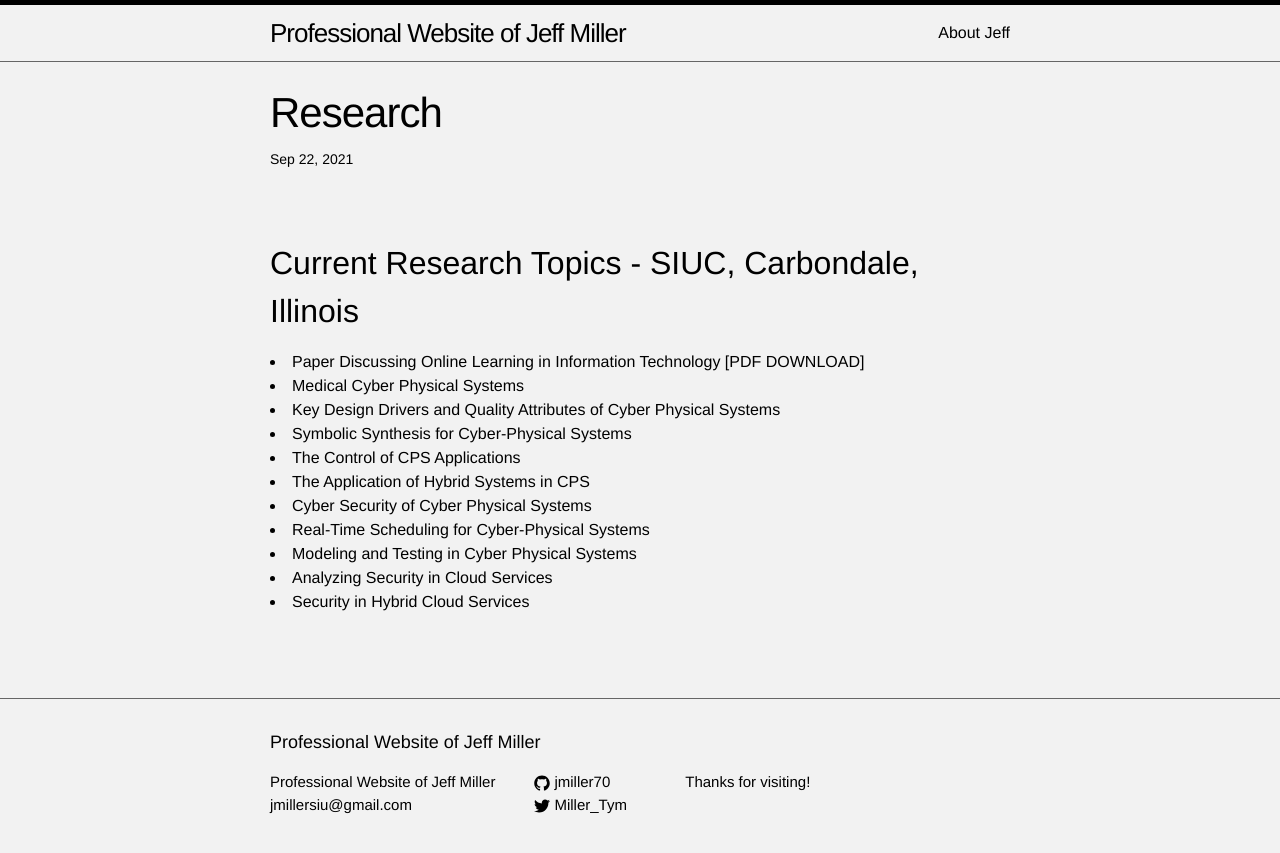
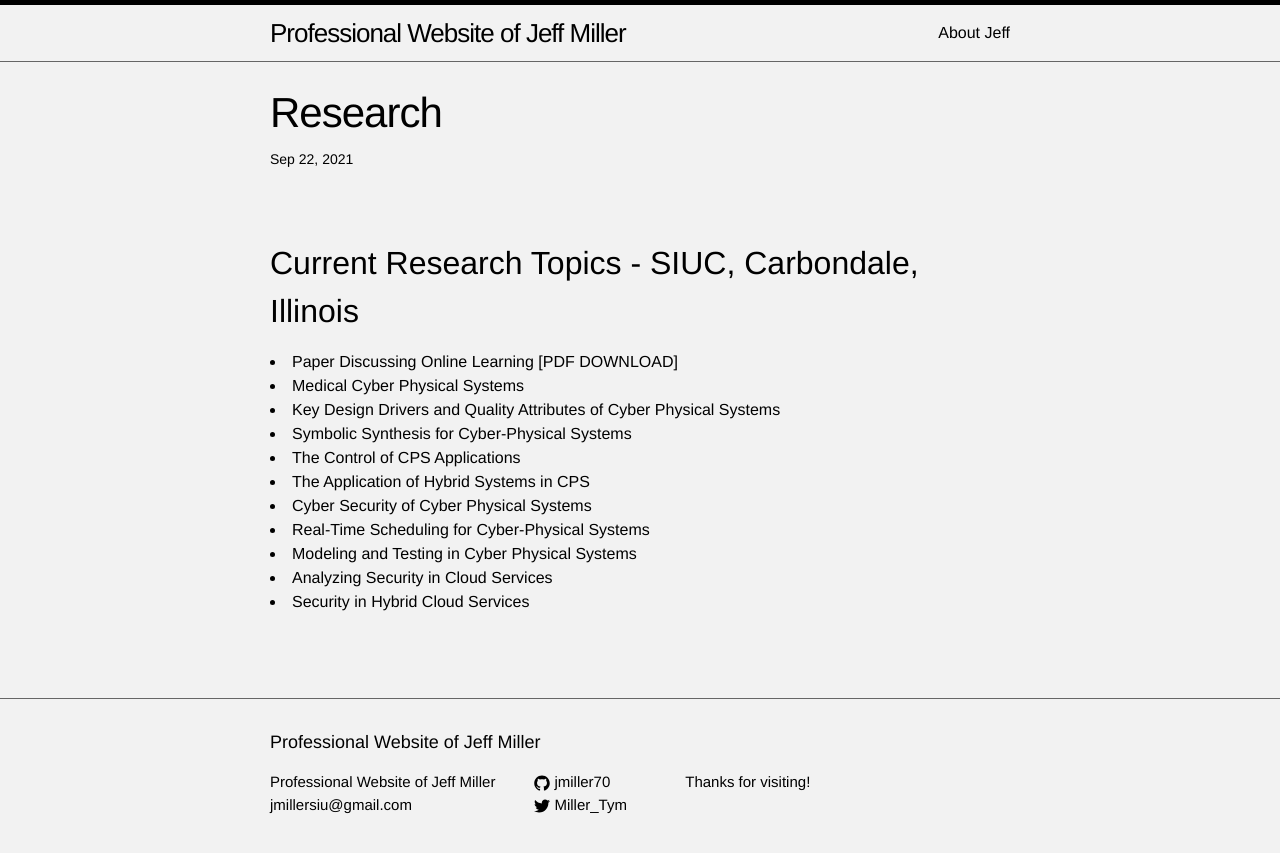
Before and after one commit to jmillersiu/jmillersiu.github.io, a Jekyll site: the page built from _posts/2021-09-22-research.markdown, in a window 1280 px wide. Shown: the top 853 px of the page. Built offline with Jekyll 4.4.1, drawn with Linux system fonts in a browser that asks for light colours.

Commit message:
Update 2021-09-22-research.markdown

```diff
--- a/_posts/2021-09-22-research.markdown
+++ b/_posts/2021-09-22-research.markdown
@@ -8,7 +8,7 @@
 
 Current Research Topics - SIUC, Carbondale, Illinois
 ---
-<li>Paper Discussing Online Learning in Information Technology <a href="https://jmillersiu.github.io/assets/Miller_Online_Learning_pdf.pdf" download>[PDF DOWNLOAD]</a></li>
+<li>Paper Discussing Online Learning <a href="https://jmillersiu.github.io/assets/Miller_Online_Learning_pdf.pdf" download>[PDF DOWNLOAD]</a></li>
 <li>Medical Cyber Physical Systems</li>
 <li>Key Design Drivers and Quality Attributes of Cyber Physical Systems</li>
 <li>Symbolic Synthesis for Cyber-Physical Systems</li>
```
